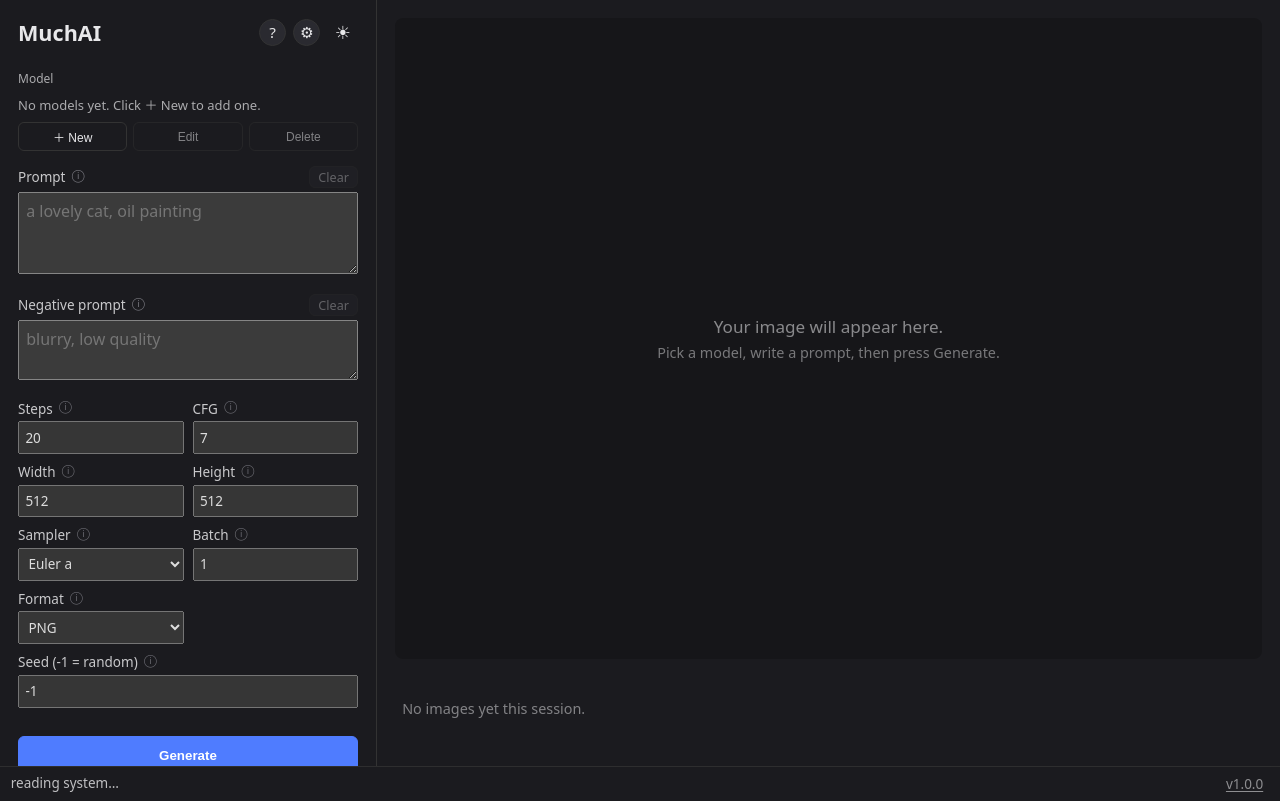
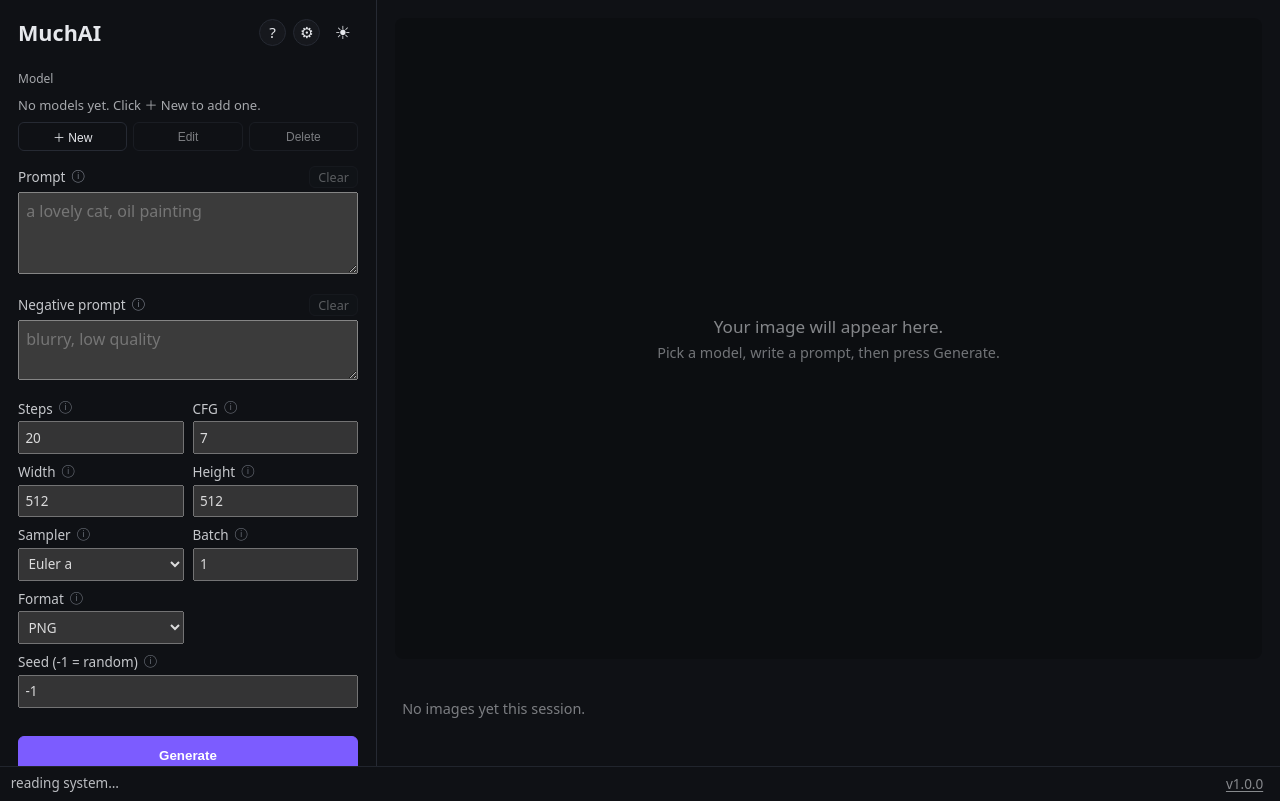
Before and after one commit to idahomst/muchai, a SvelteKit app: page / in a window 1280 px wide. Built offline with nearby package versions, Linux system fonts and the light colour scheme.

Commit message:
feat(ui): repoint color tokens to violet/layered-neutral palette

```diff
--- a/src/app.css
+++ b/src/app.css
@@ -1,43 +1,59 @@
 :root {
-  /* Core surfaces / text / lines — dark defaults (current look). */
-  --bg: #1b1b1f;
-  --surface: #2a2a30;
-  --dialog-bg: #1e1e1e;
-  --text: #e8e8ea;
-  --text-muted: #9a9aa2;
-  --border: #333;
-  --border-subtle: rgba(255,255,255,.1);
-  --accent: #4f7cff;
-  --accent-bright: #6ea8fe;
-  --accent-tint: rgba(110,168,254,.12);
+  /* ---- Layered neutral surfaces (dark = default) ---- */
+  --bg: #0f1115;              /* deepest app background */
+  --surface: #16181d;         /* panels, right pane */
+  --dialog-bg: #16181d;       /* dialog body */
+  --card: #1c1f26;            /* model rows, inputs, elevated cards */
+  --card-hover: #22262f;      /* hover state for cards/rows */
+  /* ---- Text ---- */
+  --text: #e6e8ec;
+  --text-muted: #9ba1ad;      /* labels, secondary */
+  --text-faint: #6b7280;      /* hints, units, tertiary */
+  /* ---- Lines ---- */
+  --border: #262a33;          /* default hairline */
+  --border-strong: #333845;   /* hover/focus edge, dividers */
+  --border-subtle: rgba(255,255,255,.06);
+  /* ---- Accent (violet — primary action + selected state ONLY) ---- */
+  --accent: #7c5cff;
+  --accent-bright: #9179ff;
+  --accent-tint: rgba(124,92,255,.16);   /* legacy name; == accent-soft */
+  --accent-soft: rgba(124,92,255,.16);
   --on-accent: #fff;
-  /* Status. */
-  --danger: #ff6b6b;
-  --danger-soft: #ffb4b4;
+  /* ---- Status ---- */
+  --danger: #e5484d;
+  --danger-soft: #ff8f92;
   --danger-bg: rgba(180,40,40,.85);
-  --danger-tint: rgba(255,80,80,.15);
-  --warn: #ffd9a8;
-  --warn-tint: rgba(255,180,80,.15);
-  --success: #4caf83;
-  /* Overlays (sit on dark image pixels — unchanged in light). */
+  --danger-tint: rgba(229,72,77,.15);
+  --warn: #e0a83b;
+  --warn-tint: rgba(224,168,59,.15);
+  --success: #3fb950;
+  /* ---- Overlays (sit on dark image pixels — unchanged in light) ---- */
   --overlay: rgba(0,0,0,.6);
   --overlay-soft: rgba(0,0,0,.2);
-  --backdrop: rgba(0,0,0,.5);
+  --backdrop: rgba(0,0,0,.55);
+  /* ---- Shape scale (px — radii do not scale with root font size) ---- */
+  --radius: 10px;
+  --radius-sm: 7px;
   color-scheme: dark;
 }
 
 :root[data-theme="light"] {
-  /* Cool neutral gray. Only tokens that change are overridden. */
-  --bg: #f4f4f6;
+  /* Only tokens that differ from dark are overridden. */
+  --bg: #f5f6f8;
   --surface: #ffffff;
   --dialog-bg: #ffffff;
-  --text: #1d1d20;
-  --text-muted: #6b6b75;
-  --border: #dcdce3;
-  --border-subtle: rgba(0,0,0,.08);
-  --accent: #3a63d6;
-  --accent-bright: #2a4fb0;
-  --accent-tint: rgba(58,99,214,.10);
+  --card: #ffffff;
+  --card-hover: #f2f3f6;
+  --text: #1a1d21;
+  --text-muted: #5b6270;
+  --text-faint: #8a909b;
+  --border: #e1e4e9;
+  --border-strong: #d2d6dd;
+  --border-subtle: rgba(0,0,0,.06);
+  --accent: #6a45e0;            /* deeper violet for AA contrast on white */
+  --accent-bright: #5636c4;
+  --accent-tint: rgba(106,69,224,.12);
+  --accent-soft: rgba(106,69,224,.12);
   --danger: #c8362f;
   --danger-soft: #c8362f;
   --danger-bg: #c8362f;
```
